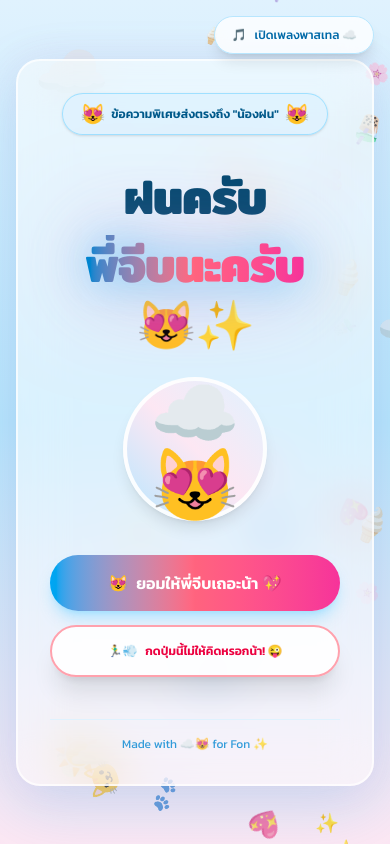
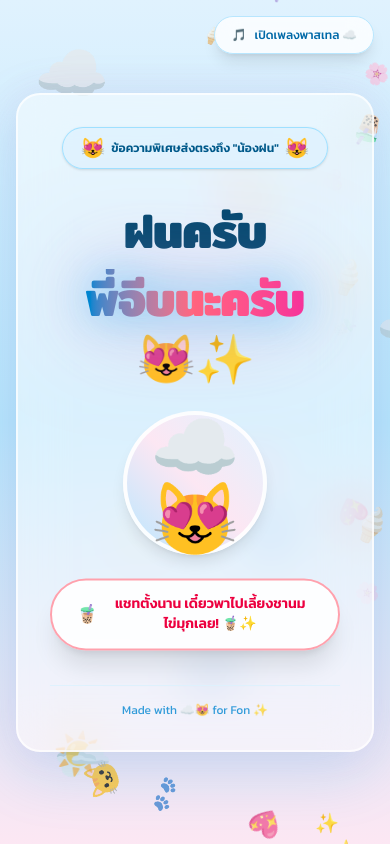
Before and after one commit to gmakerjay/borkchop, a Next.js app: page / in a window 390 px wide. Built offline with nearby package versions, Linux system fonts and the light colour scheme.

Commit message:
Show instant popping cheeky speech bubbles for Fon

```diff
--- a/src/app/page.tsx
+++ b/src/app/page.tsx
@@ -91,47 +91,25 @@ export default function RomanticFonPage() {
   }, []);
 
   // ---------------------------------------------------------------------------
-  // Cheeky Dodge Button ("ขอคิดดูก่อน 🙈" / Running Popups)
+  // Instant Floating Popups / Speech Bubbles
   // ---------------------------------------------------------------------------
-  const [dodgePos, setDodgePos] = useState<{ x: number; y: number } | null>(null);
-  const [dodgeTextIndex, setDodgeTextIndex] = useState(0);
-
-  const cheekyMessages = [
-    "กดปุ่มนี้ไม่ให้คิดหรอกน้า! 😜",
-    "แชทตั้งนาน เดี๋ยวเลี้ยงชานมไข่มุกเลย! 🧋✨",
-    "จะกดหนีไปไหน! ปุ่มซ้ายกดง่ายกว่าเยอะเลย 💖",
-    "แหน่ะ! มือไวเหมือนกันนะเราเนี่ย 🐱🐾",
-    "อย่าใจร้ายกับคนหล่อเลยน้า 🥺✨",
-    "ถ้ากดปุ่มนี้ทัน พี่ยอมเลี้ยงบุฟเฟต์เลยเอ้า! 🏃‍♂️💨",
-    "พี่จีบจริงจังนะเนี่ย ไม่ได้มาเล่นๆ! 🌸",
-    "กดยากขนาดนี้ แสดงว่าอยากให้พี่จีบต่อใช่ไหมล่ะ 😜",
-    "ยอมกดปุ่มซ้ายเถอะน้า ขอร้องล่ะครับ 🙏💕",
-    "เดี๋ยวปุ่มนี้ขยับเร็วกว่าเดิม 100 เท่าเลยนะ! 🚀💨",
-    "อุ๊ย! กดไม่ทันล่ะสิ 🤪",
-    "ถ้าไม่ยอมให้จีบ จะส่งสติกเกอร์แมวก่อกวน 24 ชม. เลยนะ! 🐱💥",
-    "ปุ่มนี้เป็นปุ่มหลอกนะจ๊ะ กดซ้ายเถอะ! 🙈✨",
+  const cheekyPopups = [
+    { text: "กดเข้ามาดูแบบนี้ แอบมีใจให้พี่แล้วป่ะเนี่ย? 😜", icon: "💬" },
+    { text: "แชทตั้งนาน เดี๋ยวพาไปเลี้ยงชานมไข่มุกเลย! 🧋✨", icon: "🧋" },
+    { text: "พี่จีบจริงจังนะเนี่ย ไม่ได้มาเล่นๆ! 🌸", icon: "💖" },
+    { text: "น่ารักขนาดนี้ ไม่ให้พี่จีบได้ยังไง! 😻🐾", icon: "😻" },
+    { text: "อ่านถึงตรงนี้ แอบอมยิ้มอยู่ใช่มั้ยล่ะ รู้นะ! 🙈", icon: "✨" },
+    { text: "ขอโอกาสให้พี่ดูแลหัวใจดวงนี้นะครับ 🙏💕", icon: "🌸" },
   ];
 
-  const handleDodge = () => {
-    const padding = 20;
-    const maxX = window.innerWidth - 240;
-    const maxY = window.innerHeight - 90;
+  const [activePopupIndex, setActivePopupIndex] = useState(0);
 
-    const randomX = Math.max(padding, Math.floor(Math.random() * maxX));
-    const randomY = Math.max(padding, Math.floor(Math.random() * maxY));
-
-    setDodgePos({ x: randomX, y: randomY });
-    setDodgeTextIndex((prev) => (prev + 1) % cheekyMessages.length);
-    playPopSound();
-  };
-
-  // Modal State
-  const [showModal, setShowModal] = useState(false);
-
-  const handleAccept = () => {
-    setShowModal(true);
-    playChimeSound();
-  };
+  useEffect(() => {
+    const timer = setInterval(() => {
+      setActivePopupIndex((prev) => (prev + 1) % cheekyPopups.length);
+    }, 3200);
+    return () => clearInterval(timer);
+  }, [cheekyPopups.length]);
 
   // ---------------------------------------------------------------------------
   // Web Audio API Synthesizer
@@ -147,29 +125,6 @@ export default function RomanticFonPage() {
         (window as unknown as { webkitAudioContext: typeof AudioContext }).webkitAudioContext;
       audioCtxRef.current = new AudioCtx();
     }
-  };
-
-  const playPopSound = () => {
-    try {
-      initAudio();
-      const ctx = audioCtxRef.current;
-      if (!ctx) return;
-      if (ctx.state === "suspended") ctx.resume();
-
-      const osc = ctx.createOscillator();
-      const gain = ctx.createGain();
-      osc.type = "sine";
-      osc.frequency.setValueAtTime(400, ctx.currentTime);
-      osc.frequency.exponentialRampToValueAtTime(800, ctx.currentTime + 0.08);
-
-      gain.gain.setValueAtTime(0.12, ctx.currentTime);
-      gain.gain.exponentialRampToValueAtTime(0.01, ctx.currentTime + 0.08);
-
-      osc.connect(gain);
-      gain.connect(ctx.destination);
-      osc.start();
-      osc.stop(ctx.currentTime + 0.08);
-    } catch {}
   };
 
   const playChimeSound = () => {
@@ -292,70 +247,20 @@ export default function RomanticFonPage() {
             </div>
           </div>
 
-          {/* Interactive Cheeky Running Button Group */}
-          <div className="mt-8 flex flex-col sm:flex-row items-center justify-center gap-4 min-h-[64px] relative">
-            {/* Main Sweet Button */}
-            <button
-              onClick={handleAccept}
-              className="w-full sm:w-auto px-8 py-4 rounded-full bg-gradient-to-r from-sky-500 via-rose-400 to-pink-500 text-white font-semibold text-base sm:text-lg shadow-lg shadow-sky-300/50 hover:shadow-sky-400/70 hover:scale-105 active:scale-95 transition-all duration-200 flex items-center justify-center gap-2 cursor-pointer"
-            >
-              <span>😻</span>
-              <span>ยอมให้พี่จีบเถอะน้า 💖</span>
-            </button>
-
-            {/* Cheeky Dodge Button that runs around! */}
-            <button
-              onClick={handleDodge}
-              onMouseEnter={handleDodge}
-              onTouchStart={(e) => {
-                e.preventDefault();
-                handleDodge();
-              }}
-              style={
-                dodgePos
-                  ? {
-                      position: "fixed",
-                      left: `${dodgePos.x}px`,
-                      top: `${dodgePos.y}px`,
-                      zIndex: 999,
-                    }
-                  : { position: "relative" }
-              }
-              className="w-full sm:w-auto px-6 py-4 rounded-full bg-white/90 border-2 border-rose-300 text-rose-600 font-semibold text-xs sm:text-sm shadow-xl hover:bg-white transition-all duration-200 flex items-center justify-center gap-2 cursor-pointer whitespace-nowrap animate-bounce"
-            >
-              <span>🏃‍♂️💨</span>
-              <span>{cheekyMessages[dodgeTextIndex]}</span>
-            </button>
+          {/* Instant Popping Cheeky Speech Bubble */}
+          <div className="mt-6 mb-2 relative">
+            <div className="inline-flex items-center gap-2 px-6 py-3.5 rounded-full bg-white/90 border-2 border-rose-300 text-rose-600 font-semibold text-sm sm:text-base shadow-xl animate-bounce transition-all duration-500">
+              <span className="text-lg">{cheekyPopups[activePopupIndex].icon}</span>
+              <span>{cheekyPopups[activePopupIndex].text}</span>
+            </div>
           </div>
 
           {/* Footer Note */}
-          <footer className="mt-10 pt-4 border-t border-sky-100 text-xs text-sky-600/80">
+          <footer className="mt-8 pt-4 border-t border-sky-100 text-xs text-sky-600/80">
             Made with ☁️😻 for Fon ✨
           </footer>
         </div>
       </main>
-
-      {/* Celebration Modal */}
-      {showModal && (
-        <div className="fixed inset-0 z-50 flex items-center justify-center p-4 bg-slate-900/60 backdrop-blur-md animate-fadeIn">
-          <div className="bg-white rounded-3xl p-8 sm:p-10 max-w-sm sm:max-w-md w-full text-center shadow-2xl border-4 border-sky-200 relative animate-scaleUp">
-            <div className="text-6xl mb-4 animate-bounce">🥳🎉😻</div>
-            <h3 className="font-['Mitr'] text-2xl sm:text-3xl font-bold text-sky-800 mb-3">
-              เย้~~~~! ขอบคุณน้า 💖
-            </h3>
-            <p className="text-slate-600 text-base leading-relaxed mb-6 font-normal">
-              ขอบคุณมากๆ นะครับน้องฝน! พี่สัญญาว่าจะตั้งใจจีบให้ดีที่สุด... เดี๋ยวพาไปเลี้ยงชานมไข่มุกเลย! 🧋✨😻
-            </p>
-            <div className="text-2xl mb-6">✨ ☁️ 😻 💖 ✨</div>
-            <button
-              onClick={() => setShowModal(false)}
-              className="w-full py-3.5 rounded-full bg-sky-500 hover:bg-sky-600 text-white font-semibold text-base shadow-md transition-all cursor-pointer"
-            >
-              ส่งรอยยิ้มให้พี่ ☺️😻
-            </button>
-          </div>
-        </div>
-      )}
     </div>
   );
 }
```
